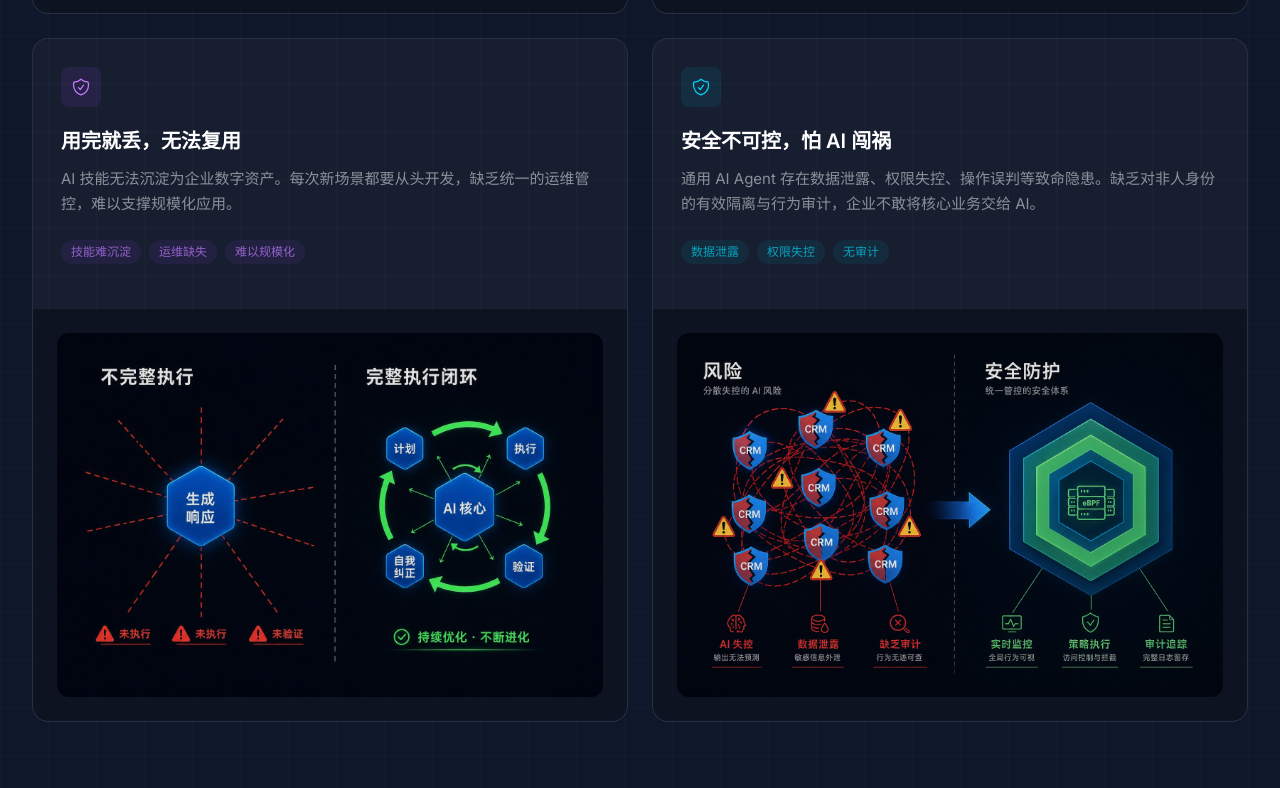
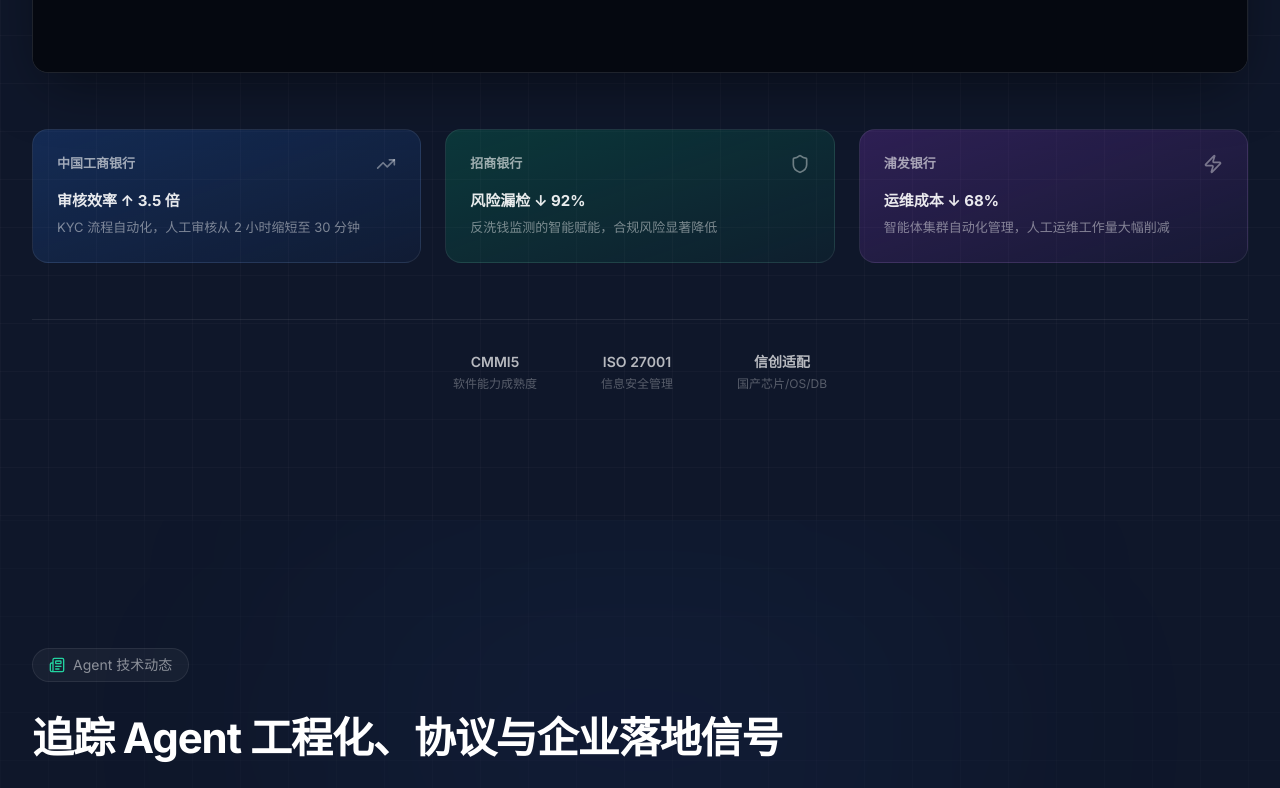
Before and after one commit to sztimhdd/vitaclaw-site, a React (Vite) app: page / in a window 1280 px wide. Shown: the part 3060-3848 px from the top of the page. Built offline with nearby package versions, Linux system fonts and the light colour scheme.

Commit message:
feat: reorder sections — move TrustCases+AgentNews before PainPoints

```diff
--- a/src/App.tsx
+++ b/src/App.tsx
@@ -28,13 +28,13 @@
         <Hero />
         <ScenarioSelector />
         <TrustBar />
+        <TrustCases />
+        <AgentNews />
         <PainPoints />
         <Workflow />
+        <Business />
         <Architecture />
-        <Business />
         <ComplianceTrust />
-        <TrustCases />
-        <AgentNews />
         <CTA />
       </main>
       <Footer />
```
